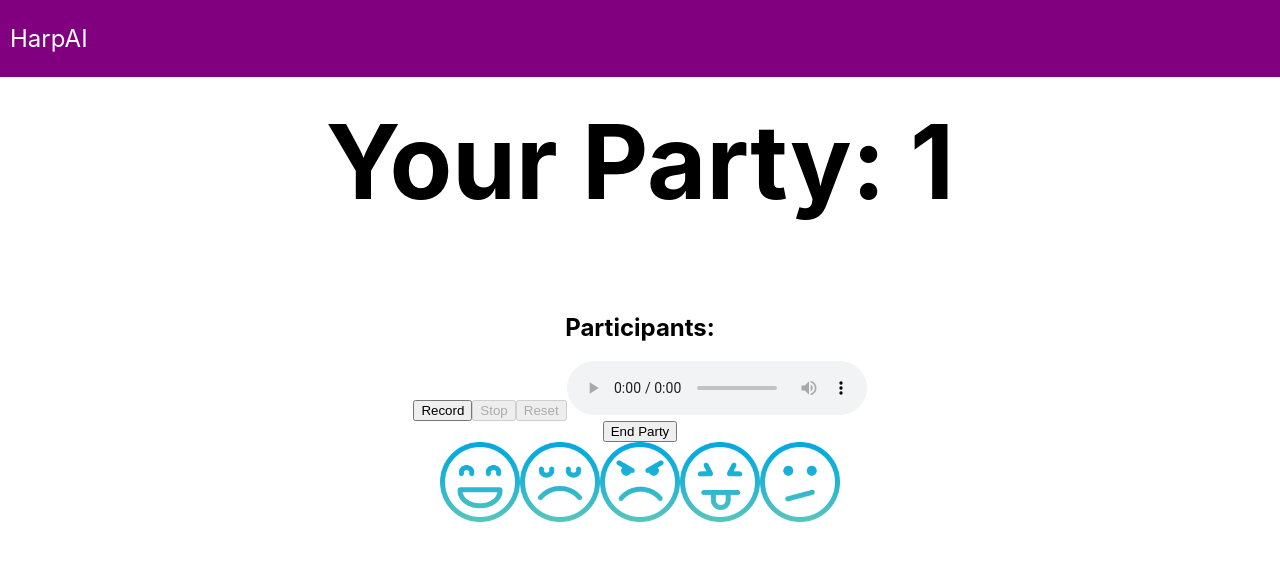
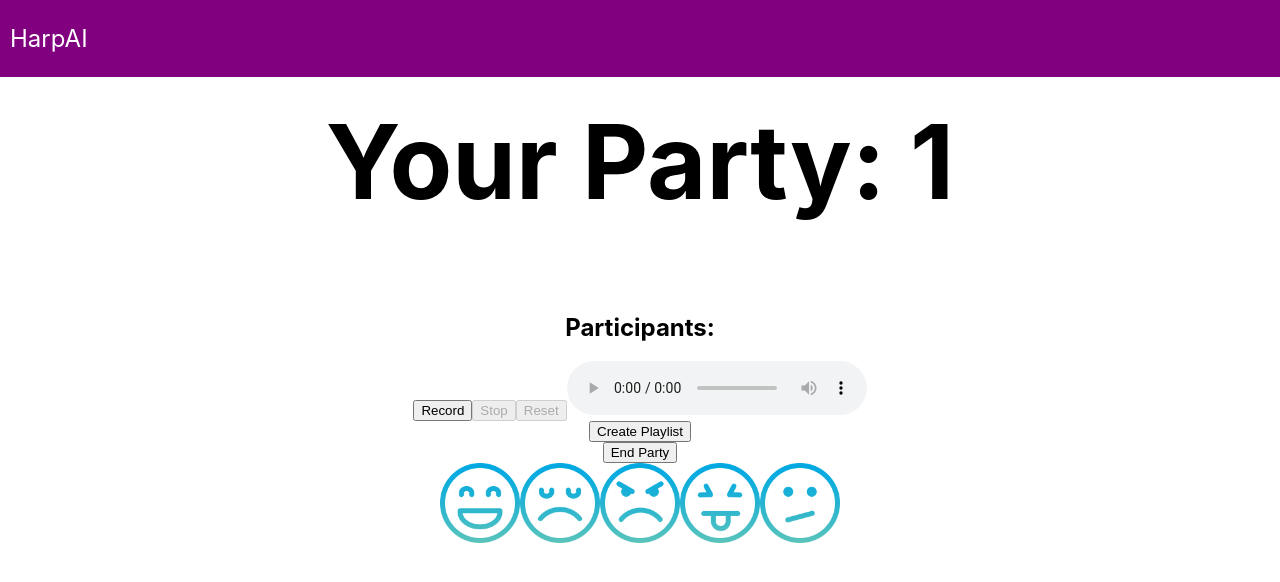
Before and after one commit to attiasa22/harp_ai, a React (Create React App) app: page /partyAdmin/1 in a window 1280 px wide. Shown: the top 582 px of the page. Built offline with nearby package versions, Linux system fonts and the light colour scheme; no server answers; the database is empty; what mic-recorder-to-mp3 would draw is missing.

Commit message:
calculating

```diff
--- a/src/components/audio.js
+++ b/src/components/audio.js
@@ -9,6 +9,7 @@ import nlu_key from '../config.js';
 
 import * as fs from 'fs';
 const Mp3Recorder = new MicRecorder({ bitRate: 128 });
+
 //var recognizeMic = require('watson-speech/speech-to-text/recognize-microphone');
 export default class Audio extends Component {
   constructor(props) {
@@ -25,6 +26,7 @@ export default class Audio extends Component {
         isRecordingStp: false,
         text: '',
         sentiment:'',
+        setRecordingEmotions: props.setRecordingEmotions,
       }
 
     //binds the methods to the component
@@ -101,7 +103,8 @@ export default class Audio extends Component {
         let formData = new FormData();
         formData.append("audio", file);
         const response = await axios.post(`http://localhost:1880/test`, formData);
-        console.log(response);
+        console.log(response.data.emotion.document.emotion);
+        this.state.setRecordingEmotions(response.data.emotion.document.emotion);
       }).catch((e) => console.log(e));
   };
 
--- a/src/components/partyAdmin.js
+++ b/src/components/partyAdmin.js
@@ -7,6 +7,7 @@ const PartyAdmin = (props) => {
     const { id } = useParams();
     const navigate = useNavigate();
     const [members, setMembers] = useState('');
+    const [recordingEmotions, setRecordingEmotions] = useState({});
 
     useEffect(() => {
         const fetchRoom = async () => {
@@ -22,12 +23,29 @@ const PartyAdmin = (props) => {
     const updateEmotion = (id, emotion) => {
         backend.updateEmotion(id, emotion);
     }
-    console.log(members);
+
+    const createPlaylist = async () => {
+        const userEmotions = await backend.getnormalisedEmotion(id);
+
+        console.log(recordingEmotions);
+        console.log(userEmotions);
+
+        for (const [key, value] of Object.entries(recordingEmotions)) {
+            if (userEmotions.includes(value)) {
+                recordingEmotions[key] += userEmotions[value];
+            }
+        }
+
+        const highest = Math.max(recordingEmotions);
+        console.log(highest);
+    }
+
     return (
         <div className="home-page">
             <h1 id="main-title">Your Party: {id}</h1>
             <h2>Participants: {members}</h2>
-            <Audio/>
+            <Audio setRecordingEmotions={setRecordingEmotions}/>
+            <button type="button" onClick={() => createPlaylist()}>Create Playlist</button>
             <button type="button" onClick={() => closeParty(id)}>End Party</button>
             <div className='.button-align'>
                     <input onClick={() => updateEmotion(id, "joy")} type="submit" className=" emotion-button joy-button" value="" />
```
